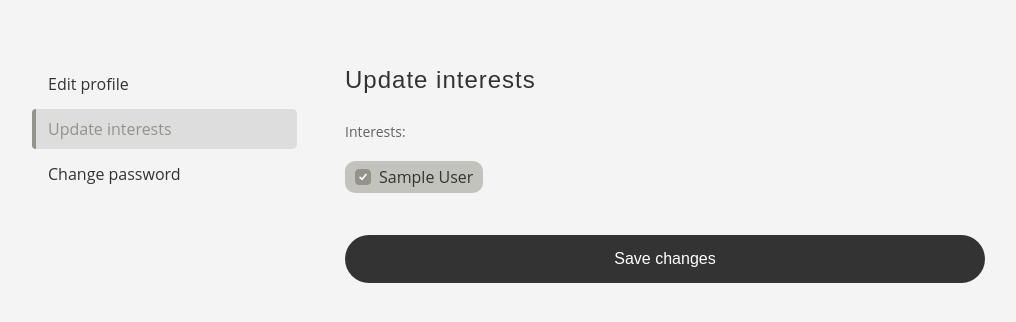
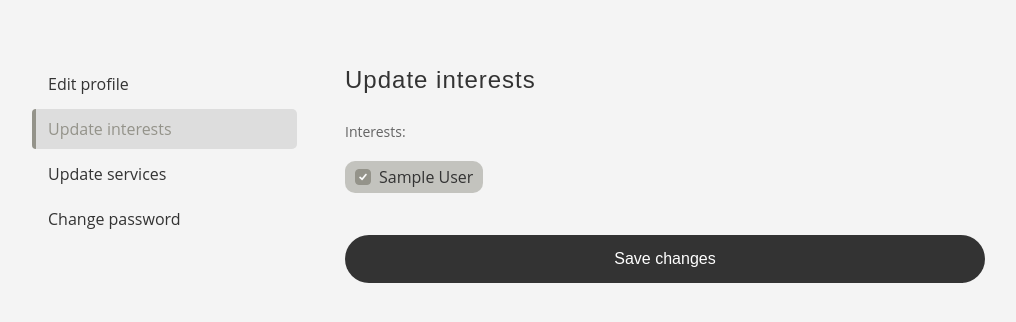
Before and after one commit to veemarh/DjangoBlockchained, a Django app: page /accounts/teacher/interests/ in a window 1280 px wide. Shown: the part 86-408 px from the top of the page, without its empty margins (54-1070 px from the left). Run offline with Django 5.2, Linux system fonts and the light colour scheme; a user stored in the database is signed in; tables that the repository leaves empty hold one stand-in row (values such as "Sample post").

Commit message:
profile edit pages

```diff
--- a/templates/create_service.html
+++ b/templates/create_service.html
@@ -4,7 +4,7 @@
         <div id="account-space-nav">
             <ul>
                 <li><a href="{% url 'teacher_profile_edit' user.id %}">Edit profile</a></li>
-                <li><a href="/">Update interests</a></li>
+                <li><a href="{% url 'teacher_interests' %}">Update interests</a></li>
                 <li id="current-edit-page">
                     <div></div>
                     <a href="{% url 'teacher_services' %}">Update services</a>
--- a/templates/interests_form.html
+++ b/templates/interests_form.html
@@ -3,11 +3,23 @@
     <div class="account-content-wrapper">
         <div id="account-space-nav">
             <ul>
-                <li><a href="{% url 'student_profile_edit' user.id %}">Edit profile</a></li>
+                <li>
+                    {% if user.is_student %}<a href="{% url 'student_profile_edit' user.id %}">
+                    {% else %}<a href="{% url 'teacher_profile_edit' user.id %}">
+                    {% endif %}
+                    Edit profile</a>
+                </li>
                 <li id="current-edit-page">
                     <div></div>
-                    <a href="{% url 'student_interests' %}">Update interests</a>
+                    {% if user.is_student %}<a href="{% url 'student_interests' %}">
+                    {% else %}<a href="{% url 'teacher_interests' %}">
+                    {% endif %}Update interests</a>
                 </li>
+                {% if user.is_teacher %}
+                    <li>
+                        <a href="{% url 'teacher_services' %}">Update services</a>
+                    </li>
+                {% endif %}
                 <li><a href="{% url 'password_change' %}">Change password</a></li>
             </ul>
         </div>
--- a/templates/registration/password_change_form.html
+++ b/templates/registration/password_change_form.html
@@ -12,7 +12,7 @@
                 </li>
                 <li>
                     {% if user.is_student %}<a href="{% url 'student_interests' %}">
-                    {% else %}<a href="/">
+                    {% else %}<a href="{% url 'teacher_interests' %}">
                     {% endif %}Update interests</a>
                 </li>
                 {% if user.is_teacher %}
--- a/templates/teacher_profile.html
+++ b/templates/teacher_profile.html
@@ -43,14 +43,14 @@
                             <h3>Experience</h3>
                             <p>{{ user.teacher.experience }}</p>
                         </div>
-                        {% comment %}<div class="profile-block">
+                        <div class="profile-block">
                             <h3>Interests</h3>
                             <ul>
                                 {% for subject in user.teacher.interests.all %}
                                     <li> {{ subject.name }} </li>
                                 {% endfor %}
                             </ul>
-                        </div>{% endcomment %}
+                        </div>
                         <div class="profile-block">
                             <h3>Services</h3>
                             <ul>
--- a/templates/teacher_profile_edit.html
+++ b/templates/teacher_profile_edit.html
@@ -7,7 +7,7 @@
                     <div></div>
                     <a href="{% url 'teacher_profile_edit' user.id %}">Edit profile</a>
                 </li>
-                <li><a href="/">Update interests</a></li>
+                <li><a href="{% url 'teacher_interests' %}">Update interests</a></li>
                 <li><a href="{% url 'teacher_services' %}">Update services</a></li>
                 <li><a href="{% url 'password_change' %}">Change password</a></li>
             </ul>
```
